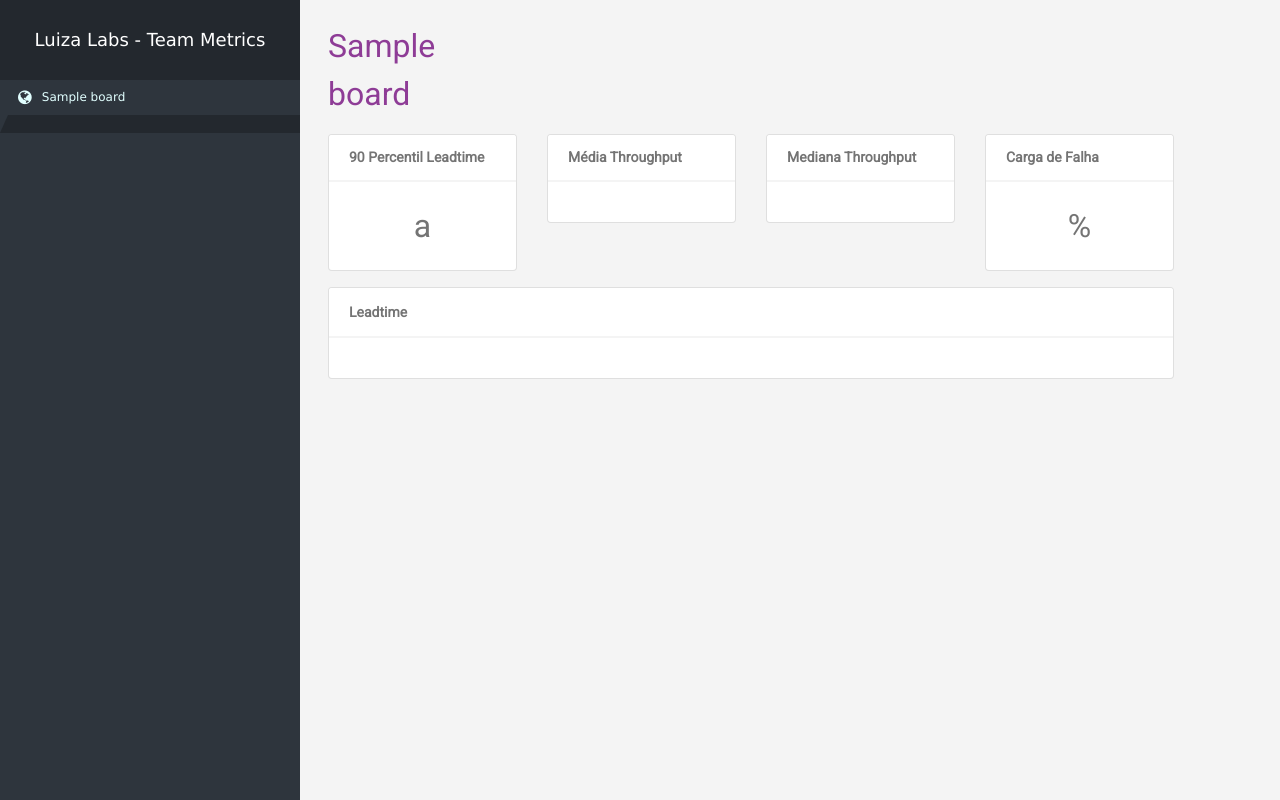
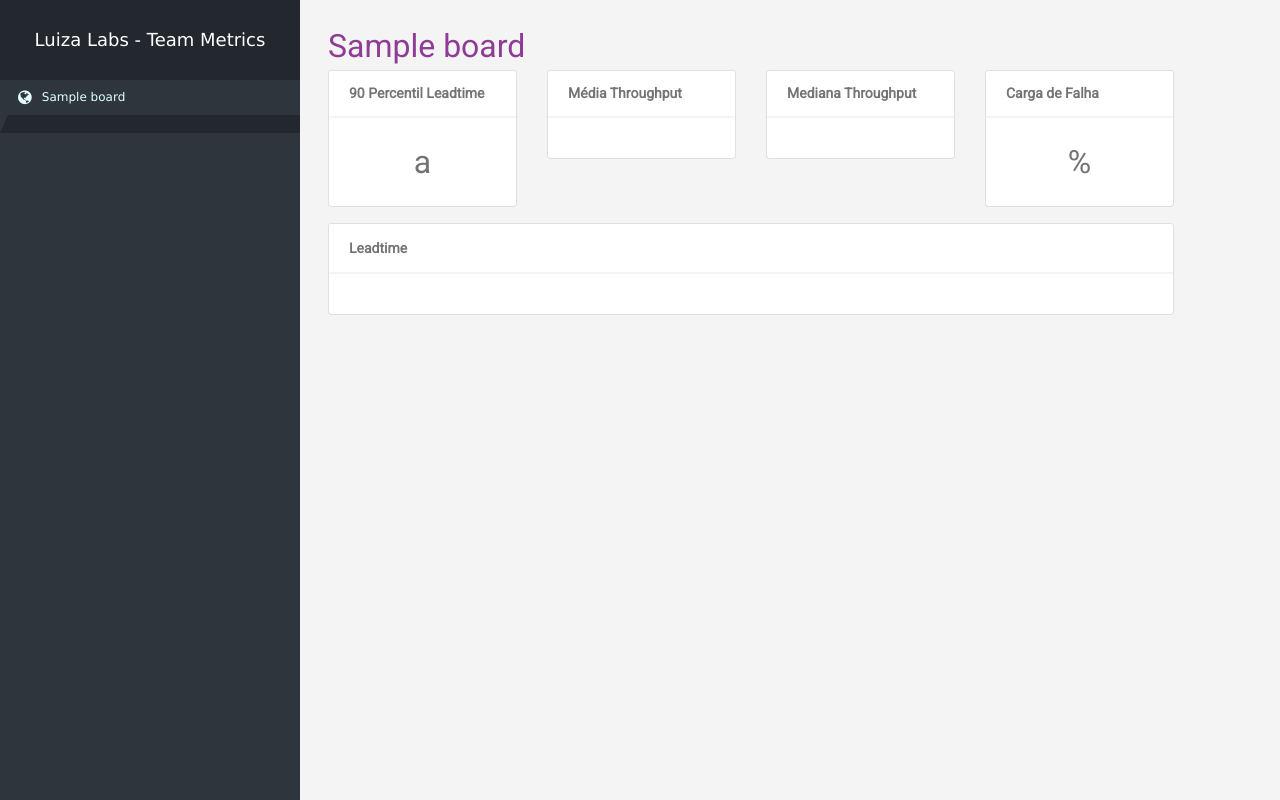
Before and after one commit to eHattori/pyrelloweb, a Django app: page /?board_id=1 in a window 1280 px wide. Run offline with Django 3.2, Linux system fonts and the light colour scheme; a user stored in the database is signed in; tables that the repository leaves empty hold one stand-in row (values such as "Sample post"); parts of the project's set-up code (start-up, migrations or seed data) failed here and were passed over; some libraries are stand-ins or nearby versions.

Commit message:
BugFix: Title layout

```diff
--- a/pyrellowebapp/templates/home.html
+++ b/pyrellowebapp/templates/home.html
@@ -6,8 +6,8 @@
 <div class="page-content-wrapper">
 <div class="main-container container-fluid">
   {% page_title request as page_title_text %}
-    <div class="row mb-3">
-        <div class="col-md-3">
+    <div>
+        <div>
             <text class="page-title">
             {{page_title_text }}</h3>
         </div>
```
